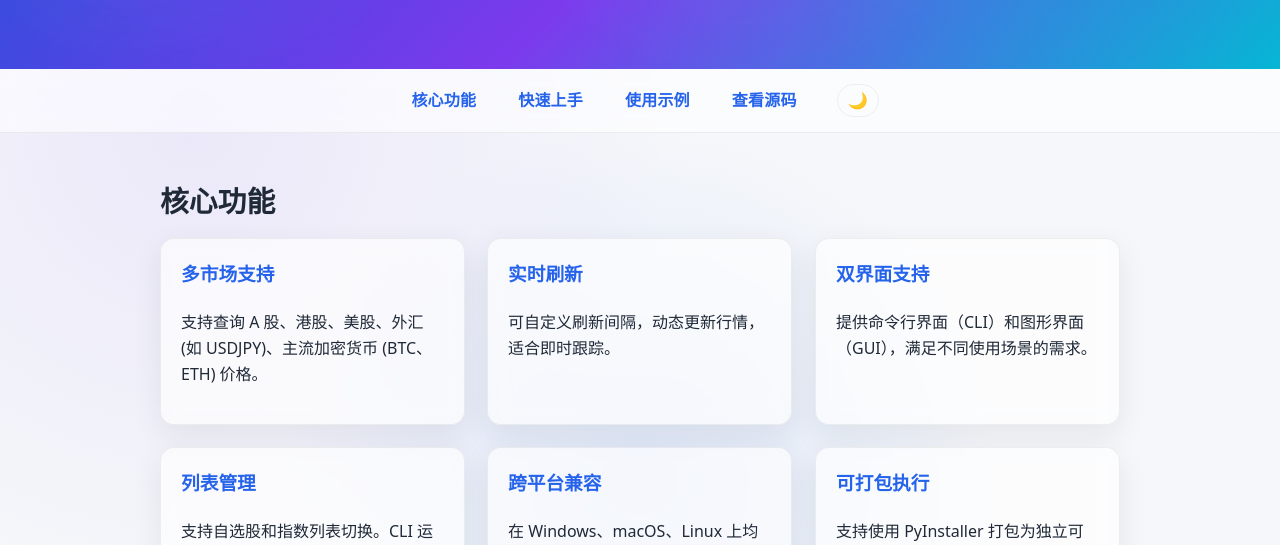
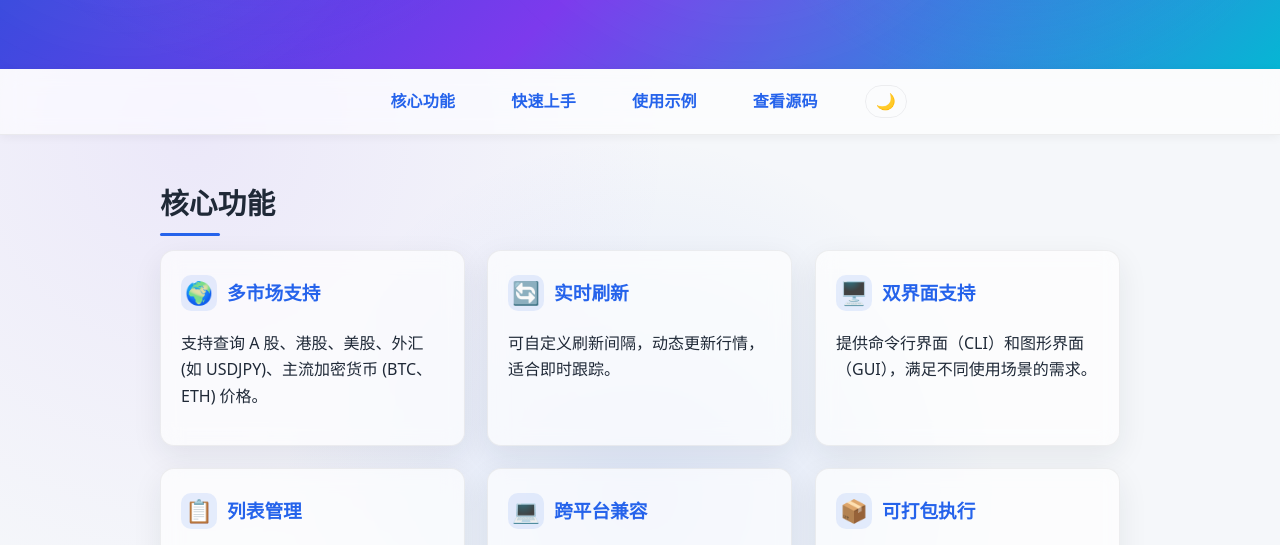
Before and after one commit to bigdragonsoft/stock-quote, a plain HTML site: page index.html in a window 1280 px wide. Shown: the part 222-767 px from the top of the page. Drawn offline with Linux system fonts and the light colour scheme.

Commit message:
feat(index): 优化界面样式和功能
- 添加成功、警告和危险颜色变量
- 调整导航栏样式，增加下拉阴影和圆形按钮
- 优化特征项样式，添加图标和下划线
- 增加响应式布局，改善小屏显示效果
- 更新外汇数据源为东方财富网

```diff
--- a/index.html
+++ b/index.html
@@ -17,6 +17,9 @@
       --accent: #06b6d4;
       --ring: rgba(37, 99, 235, 0.25);
       --shadow: 0 10px 30px rgba(31, 41, 55, 0.08);
+      --success: #10b981;
+      --warning: #f59e0b;
+      --danger: #ef4444;
     }
 
     html[data-theme="dark"] {
@@ -31,6 +34,9 @@
       --accent: #22d3ee;
       --ring: rgba(96, 165, 250, 0.25);
       --shadow: 0 10px 30px rgba(0, 0, 0, 0.35);
+      --success: #34d399;
+      --warning: #fbbf24;
+      --danger: #f87171;
     }
 
     * { box-sizing: border-box; }
@@ -90,14 +96,24 @@
       padding: 10px 16px; backdrop-filter: saturate(140%) blur(10px);
       background: var(--nav-bg);
       border-bottom: 1px solid var(--border);
+      box-shadow: 0 2px 10px rgba(0,0,0,0.05);
     }
     nav a {
       color: var(--primary); text-decoration: none; font-weight: 700; letter-spacing: 0.2px;
-      padding: 8px 10px; border-radius: 8px; position: relative;
-      transition: color .2s ease, background .2s ease, transform .2s ease;
+      padding: 8px 16px; border-radius: 999px; position: relative;
+      transition: all .2s ease;
+      border: 1px solid transparent;
     }
-    nav a:hover { background: rgba(37,99,235,0.10); transform: translateY(-1px); }
-    nav a.active { color: var(--accent); }
+    nav a:hover {
+      background: rgba(37,99,235,0.10);
+      transform: translateY(-1px);
+      border: 1px solid var(--primary);
+    }
+    nav a.active {
+      color: white;
+      background: var(--primary);
+      border: 1px solid var(--primary);
+    }
 
     .theme-toggle {
       margin-left: 8px;
@@ -110,7 +126,22 @@
     .theme-toggle:hover { background: var(--surface); box-shadow: 0 8px 20px rgba(0,0,0,0.08); }
 
     section { max-width: 1000px; margin: 44px auto; padding: 0 20px; }
-    section h2 { font-size: 1.8rem; margin-bottom: 14px; }
+    section h2 {
+      font-size: 1.8rem;
+      margin-bottom: 14px;
+      position: relative;
+      padding-bottom: 10px;
+    }
+    section h2::after {
+      content: "";
+      position: absolute;
+      bottom: 0;
+      left: 0;
+      width: 60px;
+      height: 3px;
+      background: var(--primary);
+      border-radius: 3px;
+    }
 
     .features {
       display: grid; grid-template-columns: repeat(auto-fit, minmax(260px, 1fr)); gap: 22px;
@@ -119,14 +150,30 @@
       position: relative;
       background: var(--surface);
       backdrop-filter: blur(10px);
-      padding: 20px; border-radius: 14px;
+      padding: 24px 20px 20px; border-radius: 14px;
       border: 1px solid var(--border);
       box-shadow: var(--shadow);
       transform: translateY(0) scale(1);
       transition: transform .25s ease, box-shadow .25s ease, background .25s ease;
     }
     .feature-item:hover { transform: translateY(-6px); box-shadow: 0 16px 45px rgba(0,0,0,0.15); }
-    .feature-item h3 { margin-top: 0; color: var(--primary); }
+    .feature-item h3 {
+      margin-top: 0;
+      color: var(--primary);
+      display: flex;
+      align-items: center;
+      gap: 10px;
+    }
+    .feature-icon {
+      font-size: 1.4rem;
+      width: 36px;
+      height: 36px;
+      display: flex;
+      align-items: center;
+      justify-content: center;
+      background: rgba(37, 99, 235, 0.1);
+      border-radius: 10px;
+    }
 
     pre {
       background: var(--surface);
@@ -180,7 +227,22 @@
     }
 
     @keyframes gradientMove { 0% { background-position: 0% 50%; } 50% { background-position: 100% 50%; } 100% { background-position: 0% 50%; } }
-    @keyframes float-slow { 0% { transform: translate(-50%, -50%) translateY(0); } 50% { transform: translate(-50%, -50%) translateY(25px); } 100% { transform: translate(-50%, -50%) translateY(0); } }
+    @keyframes float-slow { 0% { transform: translate(-50%, -50%) translateY(0); } 50% { transform: translate(-50%, -50%) translateY(25px); } 100% { transform: translate(-50%, -50%) translateY(0); }
+
+    /* 添加响应式优化 */
+    @media (max-width: 768px) {
+      nav {
+        flex-wrap: wrap;
+      }
+      nav a {
+        padding: 6px 12px;
+        font-size: 0.9rem;
+      }
+      section {
+        margin: 30px auto;
+        padding: 0 15px;
+      }
+    }
   </style>
   <meta name="theme-color" content="#f5f7fa">
 </head>
@@ -203,31 +265,31 @@
     <h2>核心功能</h2>
     <div class="features">
       <div class="feature-item">
-        <h3>多市场支持</h3>
+        <h3><span class="feature-icon">🌍</span> 多市场支持</h3>
         <p>支持查询 A 股、港股、美股、外汇 (如 USDJPY)、主流加密货币 (BTC、ETH) 价格。</p>
       </div>
       <div class="feature-item">
-        <h3>实时刷新</h3>
+        <h3><span class="feature-icon">🔄</span> 实时刷新</h3>
         <p>可自定义刷新间隔，动态更新行情，适合即时跟踪。</p>
       </div>
       <div class="feature-item">
-        <h3>双界面支持</h3>
+        <h3><span class="feature-icon">🖥️</span> 双界面支持</h3>
         <p>提供命令行界面（CLI）和图形界面（GUI），满足不同使用场景的需求。</p>
       </div>
       <div class="feature-item">
-        <h3>列表管理</h3>
+        <h3><span class="feature-icon">📋</span> 列表管理</h3>
         <p>支持自选股和指数列表切换。CLI 运行时按 <code>X</code> 可在自选/指数间切换；GUI 版可拖拽排序、增删自选股。</p>
       </div>
       <div class="feature-item">
-        <h3>跨平台兼容</h3>
+        <h3><span class="feature-icon">💻</span> 跨平台兼容</h3>
         <p>在 Windows、macOS、Linux 上均可运行，使用 Python 开发。</p>
       </div>
       <div class="feature-item">
-        <h3>可打包执行</h3>
+        <h3><span class="feature-icon">📦</span> 可打包执行</h3>
         <p>支持使用 PyInstaller 打包为独立可执行文件，方便分享与部署。</p>
       </div>
       <div class="feature-item">
-        <h3>错误日志</h3>
+        <h3><span class="feature-icon">📝</span> 错误日志</h3>
         <p>自动记录数据获取过程中的错误到 <code>stock_quote.log</code>，便于排查问题。</p>
       </div>
     </div>
@@ -288,7 +350,7 @@ python stock_quote.py -i 10 SH513100 BTC</code></pre>
     <h2>更新日志</h2>
     <h3>v1.1 (2025-08-14)</h3>
     <ul>
-      <li>修复 GUI 版本中外汇代码映射表不一致问题，确保 USDCNH、USDJPY 等外汇数据能正常显示</li>
+      <li>将外汇行情数据源从新浪财经切换为东方财富网</li>
     </ul>
 
     <h3>v1.0 (2025-08-10)</h3>
@@ -302,7 +364,7 @@ python stock_quote.py -i 10 SH513100 BTC</code></pre>
   <button id="backToTop" class="back-to-top" aria-label="返回顶部">↑</button>
 
   <footer>
-    © 2025 bigdragonsoft · 使用 Python, MIT 许可证 · 依赖雪球、新浪、528btc 数据源
+    © 2025 bigdragonsoft · 使用 Python, MIT 许可证 · 依赖雪球、东方财富、528btc 数据源
   </footer>
 
   <script>
```
